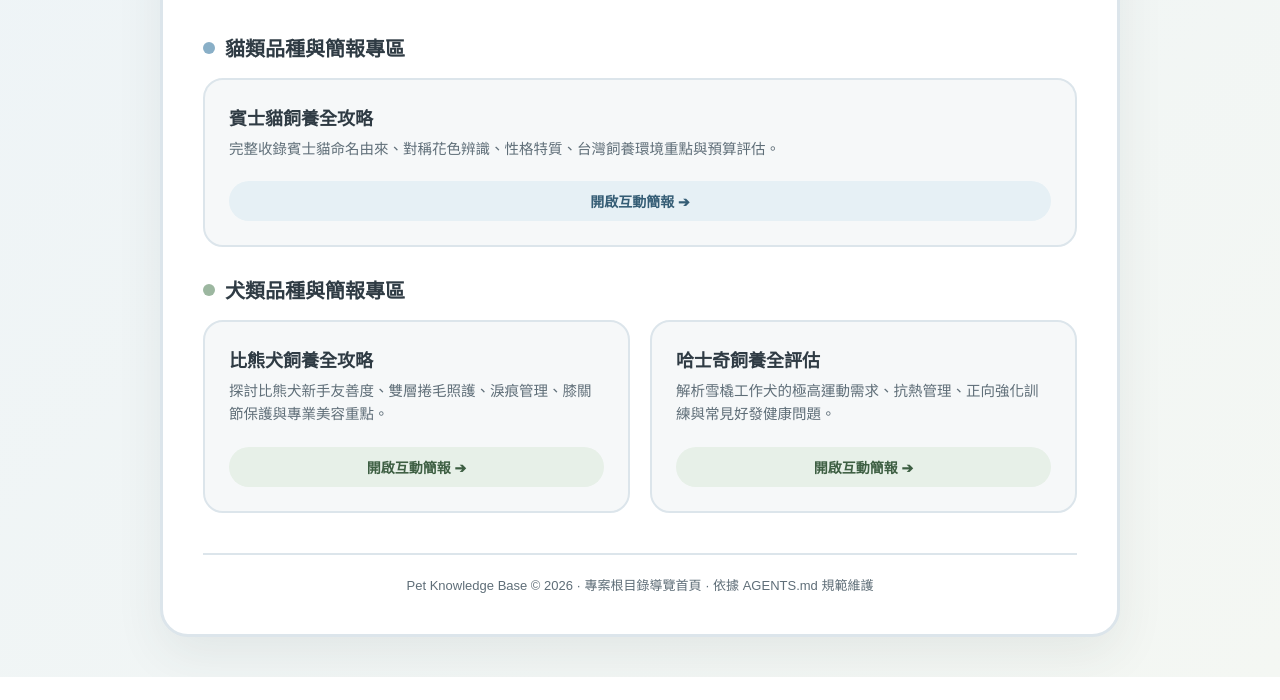
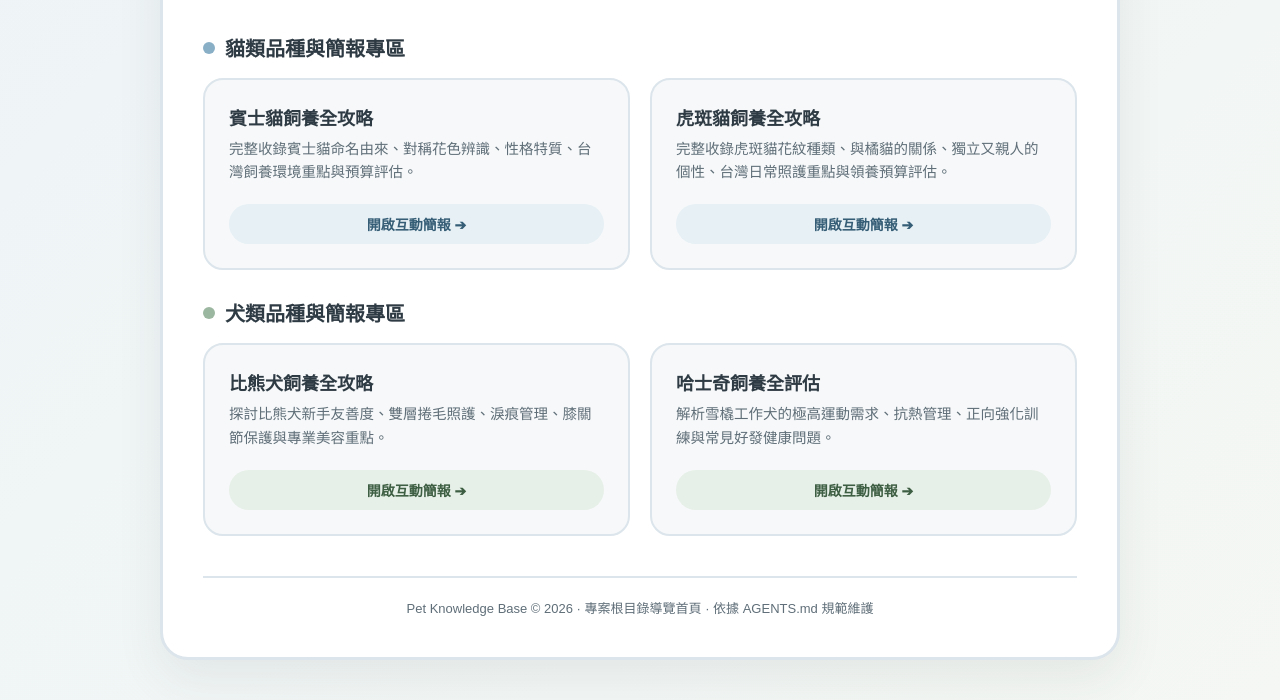
Before and after one commit to douduck/Vibe-Coding_AGENTS, a plain HTML site: page index.html in a window 1280 px wide. Shown: the part 166-866 px from the top of the page. Before the commit the page ends 843 px from the top, so only its background shows below. Drawn offline with Linux system fonts and the light colour scheme.

Commit message:
Add files via upload

```diff
--- a/index.html
+++ b/index.html
@@ -150,6 +150,14 @@
         </div>
         <a href="%E5%AF%B5%E7%89%A9%E4%BB%8B%E7%B4%B9/slides_html/20261115_tuxedo_beginner_pros_cons_slides.html" class="btn">開啟互動簡報 ➔</a>
       </div>
+
+      <div class="card">
+        <div>
+          <h3>虎斑貓飼養全攻略</h3>
+          <p>完整收錄虎斑貓花紋種類、與橘貓的關係、獨立又親人的個性、台灣日常照護重點與領養預算評估。</p>
+        </div>
+        <a href="%E5%AF%B5%E7%89%A9%E4%BB%8B%E7%B4%B9/slides_html/20261116_tabby_beginner_pros_cons_slides.html" class="btn">開啟互動簡報 ➔</a>
+      </div>
     </div>
 
     <!-- 犬類專區 -->
```
